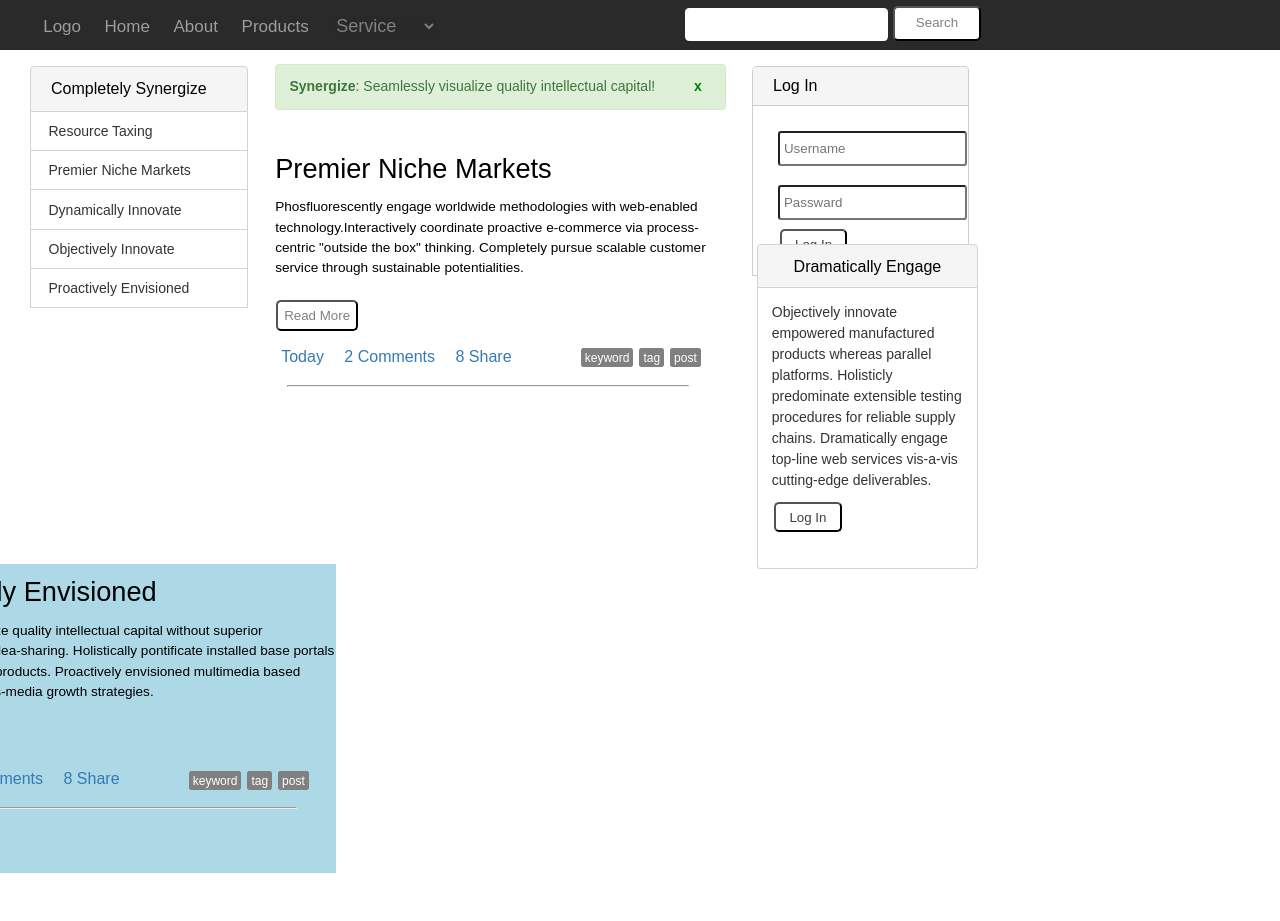
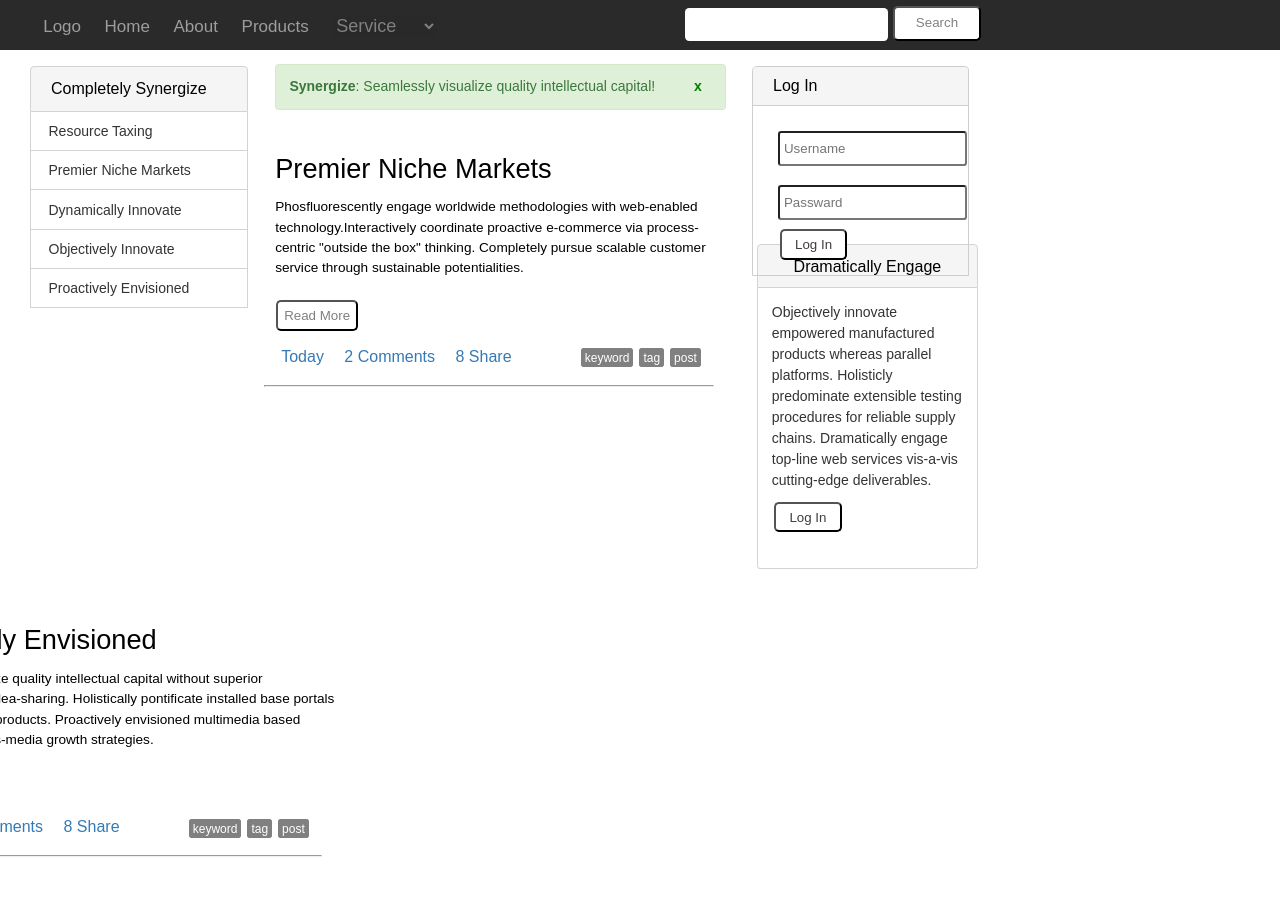
Before and after one commit to Hasnainkhankqs/Templete-assigment, a plain HTML site: page Index.html in a window 1280 px wide. Before the commit the page ends 873 px from the top, so only its background shows below. Drawn offline with Linux system fonts and the light colour scheme.

Commit message:
second central area completed

```diff
--- a/Index.html
+++ b/Index.html
@@ -43,7 +43,7 @@
             <li>Proactively Envisioned</li>
          </ul>
 <!--left area-1 completed-->
-<span class="central-area-1">
+<div class="central-area-1">
         <div class="green-bar">
             <b>Synergize</b>: Seamlessly visualize quality intellectual capital! <span class="x"><a href="#" >x</a></span>
         </div>
@@ -53,9 +53,7 @@
              coordinate proactive e-commerce via process-
              centric "outside the box" thinking. Completely
              pursue scalable customer service through
-             sustainable potentialities.
-
-          </p>
+             sustainable potentialities.</p>
         </div>
         <div class="button">
     <input type="button" value="Read More" class="para-button">
@@ -74,18 +72,18 @@
             </ul>
         </div>
         <hr />
-</span>
+</div>
 <!--central area-1 completed-->
-<span class="login-box">
+<div class="login-box">
     <div class="login">Log In</div>
     <form action="#" class="form">
         <input type="text" placeholder="Username" class="input-2"><br />
         <input type="text" placeholder="Passward" class="input-2"><br />
         <input type="button" value="Log In" class="ligin-button">
     </form>
-</span>
+</div>
 <!--right area completed-->
-<span class="sec-right">
+<div class="sec-left">
     <div class="dramatically"> Dramatically Engage </div>
     <div class="div-para">Objectively innovate
          empowered manufactured
@@ -99,7 +97,7 @@
          cutting-edge deliverables.
          <div class="third-button"><input type="button" value="Log In" class="ligin-button"></div>
 </div>
-</span>
+</div>
 <!--second left area completed-->
 <div class="central-area-2">
 
@@ -129,6 +127,5 @@
         </div>
         <hr />
 </div>
-
 </body>
 </html>
--- a/Style.css
+++ b/Style.css
@@ -74,6 +74,9 @@ li .nav-li{
     padding-top:0.5em;
 }
 /*navigation bar completed*/
+.left-area-1{
+    float:left;
+}
 .left-area-1 ul{
 
       height:15.625em;
@@ -187,12 +190,13 @@ li .nav-li{
     border:0.0625em solid gray;
     font-size: 0.75em;
 }
-hr{width:25em;
+hr{width: 28em;
+margin-left:1em;
 }
 /*central area-1 completed*/
 .login-box{
     display: inline-block;
-
+    clear:both;
     width:13.45em;
     height: 13em;
     margin-top: 1em;
@@ -231,7 +235,7 @@ form{
     margin-left:0.8em;
 }
 /*right area completed*/
-.sec-right{display: inline-block;
+.sec-left{display: inline-block;
             width:13.7em;
             height: 20em;
             margin-right:9em;
@@ -239,6 +243,7 @@ form{
             position: initial;
             margin-top:-2em;
             border-radius: 0.25em;
+             float:left;
 }
 .dramatically{
     width:13.7em;
@@ -270,11 +275,12 @@ form{
 }
 /*second left area completed*/
 .central-area-2{
+   margin-top:3em;
     margin-left:-9em;
     width:30em;
     height:19.3em;
     display:inline-block;
-    background-color:lightblue;
+
 }
 .para-2{
     font-size:0.85em;
@@ -320,5 +326,3 @@ form{
     border:0.0625em solid gray;
     font-size: 0.75em;
 }
-hr{width:25em;
-}
```
